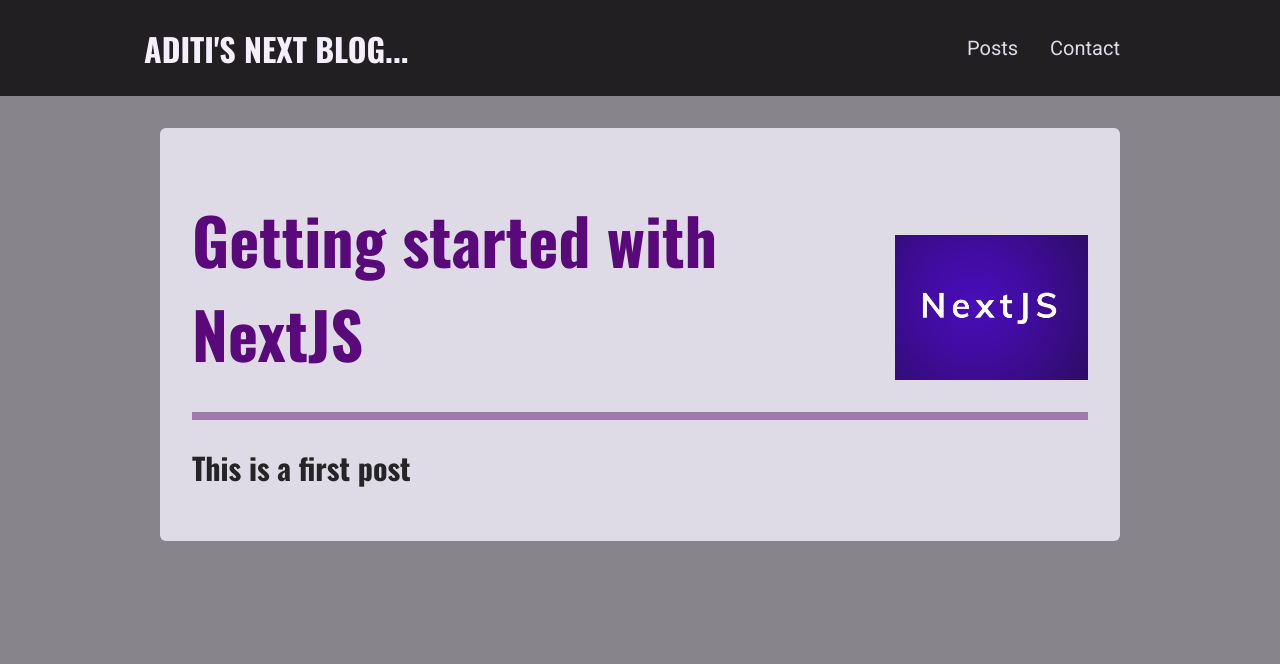
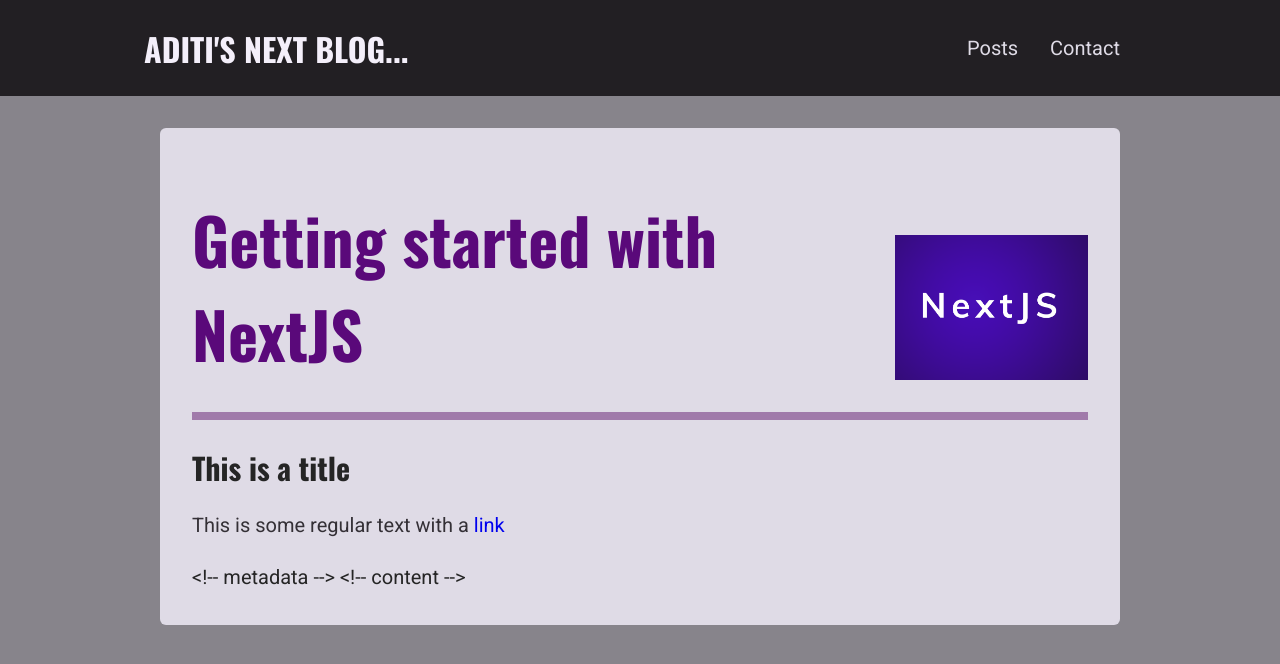
Before and after one commit to aditisolanki71/BlogApp-Next, a Next.js app: page /posts/getting-started-with-nextjs in a window 1280 px wide. Shown: the top 664 px of the page. Built offline with nearby package versions, Linux system fonts and the light colour scheme.

Commit message:
Rendering Dynamic Post Pages and Paths

```diff
--- a/components/post-detail/post-content.js
+++ b/components/post-detail/post-content.js
@@ -2,22 +2,17 @@
 import classes from "./post-content.module.css";
 import PostHeader from "./post-header";
 
-const DUMMY_POST = {
-      slug: "getting-started-with-nextjs",
-      title: "Getting started with NextJS",
-      image: "getting-started-nextjs.png",
-      date: "2022-09-13",
-      content:' # This is a first post'
-    };
-function PostContent() {
-   const imagePath = `/images/posts/${DUMMY_POST.slug}/${DUMMY_POST.image}`
+function PostContent(props) {
+   const { post } = props;
+   console.log("postcntent",post);
+   const imagePath = `/images/posts/${post?.slug}/${post?.image}`
    return (
       <article className={classes.content}>
          <PostHeader
-            title={DUMMY_POST.title}
+            title={post?.title}
             image={imagePath}
          />
-         <ReactMarkdown>{DUMMY_POST.content}</ReactMarkdown>
+         <ReactMarkdown>{post?.content}</ReactMarkdown>
       </article>
    )
 }
--- a/helpers/posts-util.js
+++ b/helpers/posts-util.js
@@ -4,16 +4,19 @@
 //point to overall project not only helper, add posts  which should point
 const postsDirectory = path.join(process.cwd(), "posts")
 
-
-export function getPostData(fn) {
-   const fileName = path.join(postsDirectory, fn);
+export function getPostsFiles() {
+   return fs.readdirSync(postsDirectory);
+}
+export function getPostData(postIdentifier) {
+   const postSlug = postIdentifier.replace(/\.md$/, ''); //remove file extension
+   const filePath = path.join(postsDirectory, `${postSlug}.md`);
    //rread content of file
    //su[ppoert all unicode]
-   const fileContent = fs.readFileSync(fileName,"utf-8");
+   const fileContent = fs.readFileSync(filePath,"utf-8");
    //we pass string,filecontent is string
    //matter will return obj with 2 pproperty ..data as js object and content as string
    const { data, content } = matter(fileContent);
-   const postSlug = fileName.replace(/\.md$/, ''); //remove file extension
+
    const postData = {
       slug: postSlug,
       ...data,
@@ -24,7 +27,7 @@
 export function getAllPosts() {
    //read block wie data
    //return aray of strings(filename)
-   const postFiles = fs.readdirSync(postsDirectory);
+   const postFiles = getPostsFiles();
    // for(const postFile of postFiles) {
    //    const postData = getPostData(postFile);
    // }
--- a/pages/posts/[slug].js
+++ b/pages/posts/[slug].js
@@ -1,10 +1,47 @@
 // http://localhost:3000/posts/getting-started-with-nextjs
 
 import PostContent from "../../components/post-detail/post-content";
-
-function PostDetailPage() {
+import { getPostData , getPostsFiles} from "../../helpers/posts-util"
+function PostDetailPage(props) {
    return (
-      <PostContent />
+      <PostContent post={props.post}/>
     )
  }
+ export function getStaticProps(context) {
+    const { params } = context;
+    const { slug } = params;
+    const postData = getPostData(slug);
+    return {
+       props: {
+          post: postData
+       },
+       revalidate: 600
+    }
+ }
+ export function getStaticPaths() {
+    //get all file name with extension
+   const postFileNames = getPostsFiles();
+   const slugs = postFileNames.map(fileName => fileName.replace(/\.md$/, '')); //remove file extension
+   return {
+      //empty array and fallback,data will be false pre-render all post is not difficult and define all path in advance
+      //get all paths first
+      //pre-generate single post page for all post page in advance
+      paths: slugs.map(slug => ({ params: { slug:slug }})),
+      fallback: false
+   }
+   //  return {
+   //     //empty array and fallback,data will be prepare and fetch whn page render
+   //     paths: [],
+   //     fallback: true
+   //  }
+   //  return {
+   //    //empty array and fallback,data will be prepare and fetch whn page render and till waiting time show previous page
+   //    paths: [],
+   //    fallback: 'blocking'
+   // }
+   //  return {
+   //    paths: [{params: {slug: }}],
+   // }
+
+ }
  export default PostDetailPage;
```
